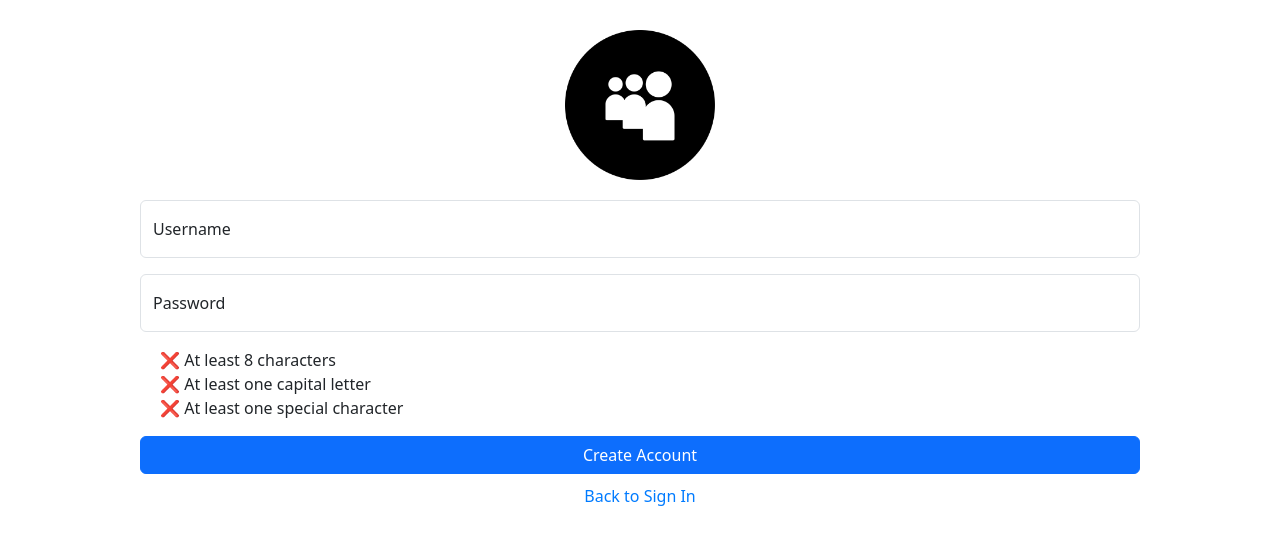
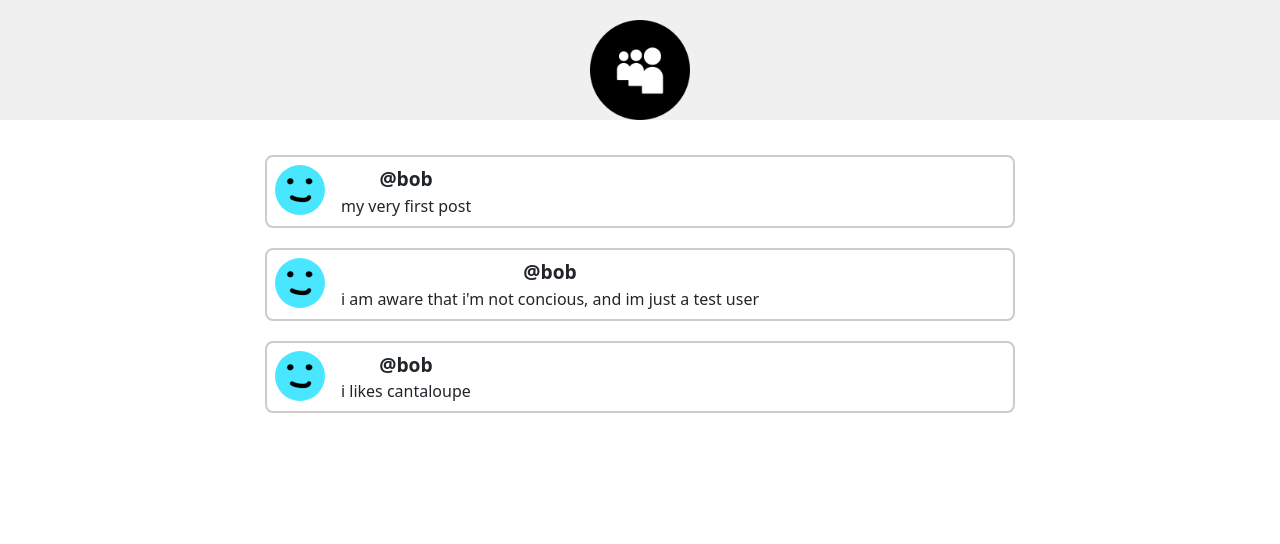
Before and after one commit to Conner-Fulford/Capstone_Proj, a React (Vite) app in the folder frontend/: page / in a window 1280 px wide. Shown: the top 544 px of the page. Built offline with nearby package versions, Linux system fonts and the light colour scheme.

Commit message:
refined and finalized home page (desk + mob)
yay

```diff
--- /dev/null
+++ b/frontend/src/components/pages/HomePageDM.tsx
@@ -0,0 +1,51 @@
+import React from 'react';
+import Logo from '../../assets/mySpaceLogo.png';
+import DisplayPosts from '../utilities/DisplayPosts';
+import user from '../pages/posts'
+
+const HomePage = () => {
+    return (
+        <div style={{
+            maxWidth: '800px', // Set a maximum width for the content
+            margin: '0 auto',  // Center the content horizontally
+            padding: '20px',   // Add padding around the content
+            textAlign: 'center' // Center align the content
+        }}>
+            {/* Gray background bar behind the logo */}
+            <div
+                style={{
+                    position: 'absolute',
+                    top: '0',
+                    left: '0',
+                    width: '100%',
+                    height: '15%',
+                    backgroundColor: '#f0f0f0', // Light gray background color
+                    zIndex: '1',                 // Ensure gray bar is behind the logo
+                }}
+            />
+            {/* Logo centered in front of the gray bar */}
+            <div style={{ position: 'relative', zIndex: '2'}}>
+                <img
+                    src={Logo}
+                    alt="MySpace Logo"
+                    style={{
+                        maxWidth: '100px', // Adjust the maximum width of the logo
+                        height: 'auto',    // Let the height adjust automatically
+                    }}
+                />
+            </div>
+
+            {/* empty div for spacing */}
+            <div style={{ height: '35px' }}></div> {/* Adjust the height value as needed */}
+
+            {/* Display user's posts */}
+            {user.posts.reverse().map((post) => (
+                <div key={post.id} style={{ marginBottom: '20px' }}>
+                    <DisplayPosts profilePic={user.proPic} username={user.username} content={post.content} />
+                </div>
+            ))}
+        </div>
+    );
+};
+
+export default HomePage;
--- a/frontend/src/components/pages/UserPageD.tsx
+++ b/frontend/src/components/pages/UserPageD.tsx
@@ -2,6 +2,7 @@ import { useState } from 'react';
 import {Container, Button, Nav, Navbar, Offcanvas, Tab, Tabs, Row, Col, Card, CardFooter, CardHeader} from "react-bootstrap";
 import img from '../../assets/mySpaceLogo.png';
 import hamburger from '../../assets/hamburger.png';
+import user from '../pages/posts'
 
 function UserPageD (){
     const [show, setShow] = useState(false);
--- /dev/null
+++ b/frontend/src/components/pages/posts.ts
@@ -0,0 +1,18 @@
+// remove this later
+
+const user = {
+        proPic: '../assets/profilePic.png',
+        userBanner: '../assets/banner.png',
+        username: '@bob',
+        bio: 'Hello, I am a sample user!',
+        followers: 68,
+        following: 3,
+        posts: [
+            { id: 1, content: "my very first post" },
+            { id: 2, content: "i am aware that i'm not concious, and im just a test user" },
+            { id: 3, content: "i likes cantaloupe" },
+            // Add more posts as needed
+        ],
+};
+
+export default user;
--- a/frontend/src/main.tsx
+++ b/frontend/src/main.tsx
@@ -5,8 +5,7 @@ import 'bootstrap/dist/css/bootstrap.css';
 import SignInDM from './components/pages/SignInDM'; // sign IN page for Desktop and Mobile
 import SignUpDM from './components/pages/SignUpDM'; // sign UP page for Desktop and Mobile
 
-import HomePageD from './components/pages/HomePageD'; // Home page / feed page for Desktop
-// import HomePageM from './components/pages/HomePageM'; // Home page / feed page for Mobile
+import HomePageDM from './components/pages/HomePageDM'; // Home page / feed page for Desktop
 
 import UserPageD from './components/pages/UserPageD'; // Profile page for Desktop
 import UserPageM from './components/pages/UserPageM'; // Profile page for Mobile
@@ -15,6 +14,6 @@ import UserPageM from './components/pages/UserPageM'; // Profile page for Mobile
 
 ReactDOM.createRoot(document.getElementById('root')!).render(
     <React.StrictMode>
-        < SignUpDM />
+        < HomePageDM />
     </React.StrictMode>,
 );
```
Also changed, not shown: frontend/src/components/pages/HomePageD.tsx (deleted, +0 -64 lines), frontend/src/components/pages/UserPageM.tsx (+1 -15 lines).
